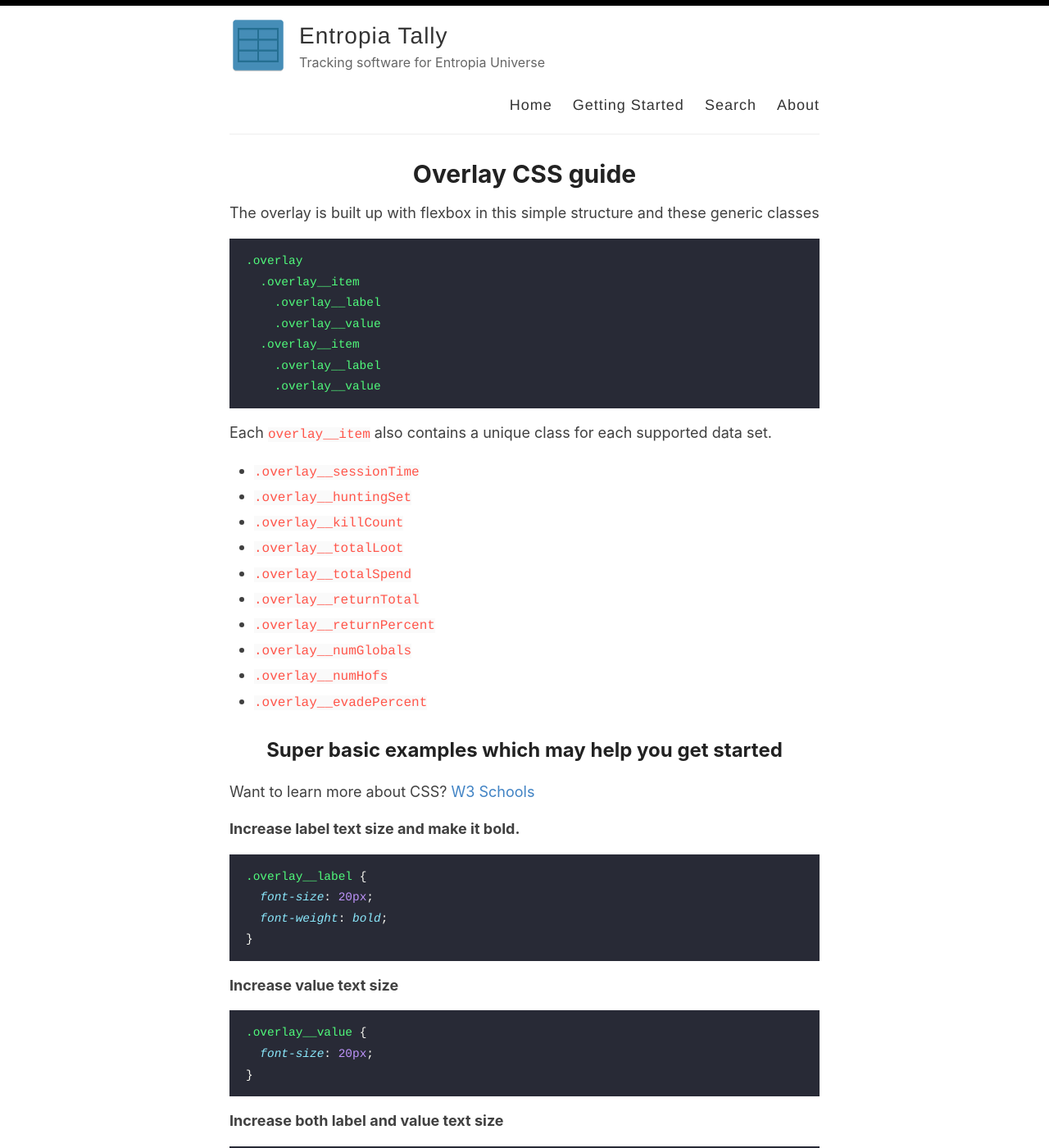
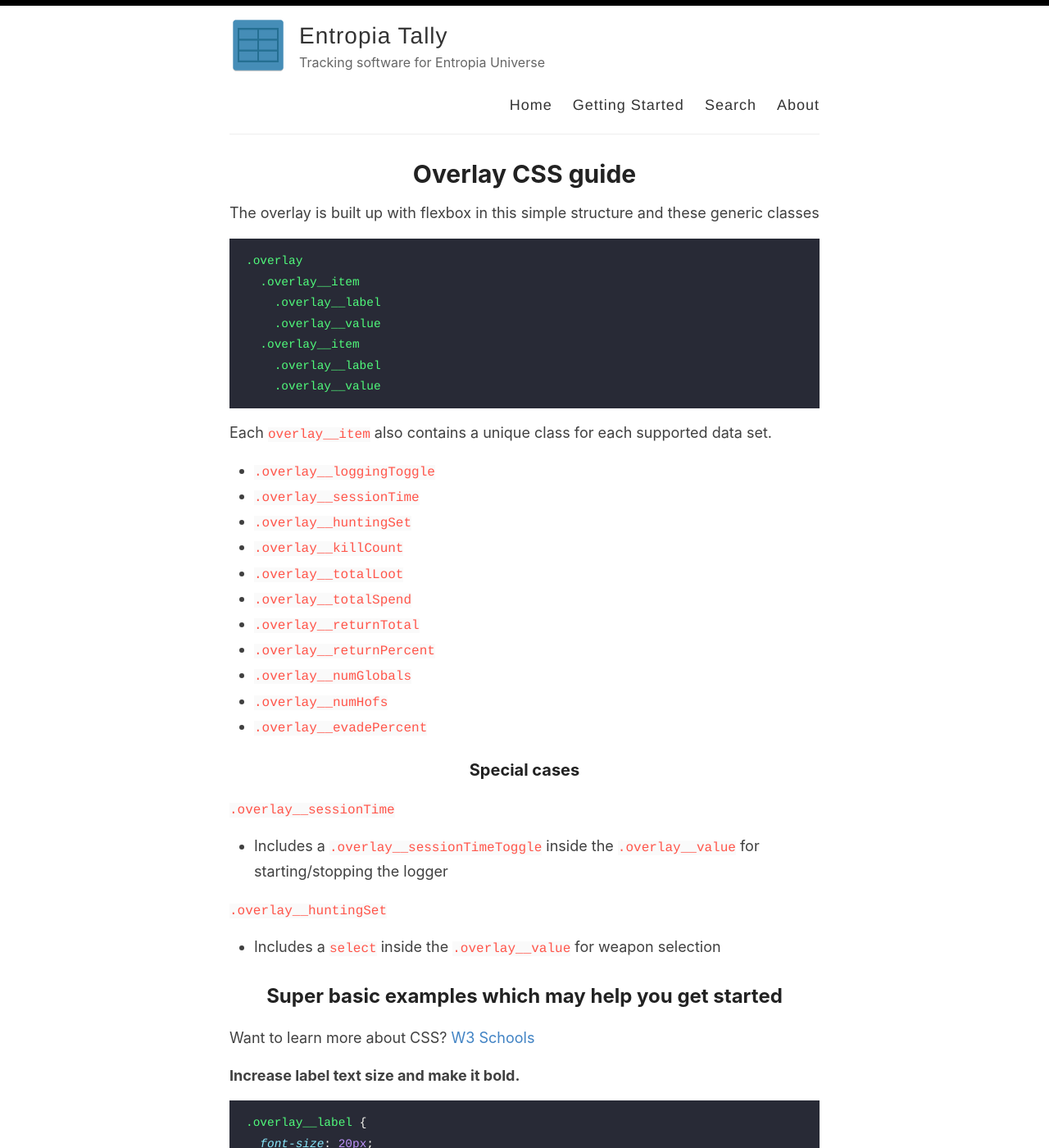
Before and after one commit to Entropia-Tracker/entropia-tracker.github.io, a Jekyll site: the page built from _pages/overlay.md, in a window 1280 px wide and 1400 px high. Shown: the whole window at 82% size. Built offline with Jekyll 4.4.1, drawn with Linux system fonts in a browser that asks for light colours.

Commit message:
chore: added more classes

```diff
--- a/_pages/overlay.md
+++ b/_pages/overlay.md
@@ -18,6 +18,7 @@ The overlay is built up with flexbox in this simple structure and these generic
 
 Each `overlay__item` also contains a unique class for each supported data set.
 
+- `.overlay__loggingToggle`
 - `.overlay__sessionTime`
 - `.overlay__huntingSet`
 - `.overlay__killCount`
@@ -28,6 +29,13 @@ Each `overlay__item` also contains a unique class for each supported data set.
 - `.overlay__numGlobals`
 - `.overlay__numHofs`
 - `.overlay__evadePercent`
+
+### Special cases
+`.overlay__sessionTime`
+- Includes a `.overlay__sessionTimeToggle` inside the `.overlay__value` for starting/stopping the logger
+
+`.overlay__huntingSet`
+- Includes a `select` inside the `.overlay__value` for weapon selection
 
 ## Super basic examples which may help you get started
 
```
